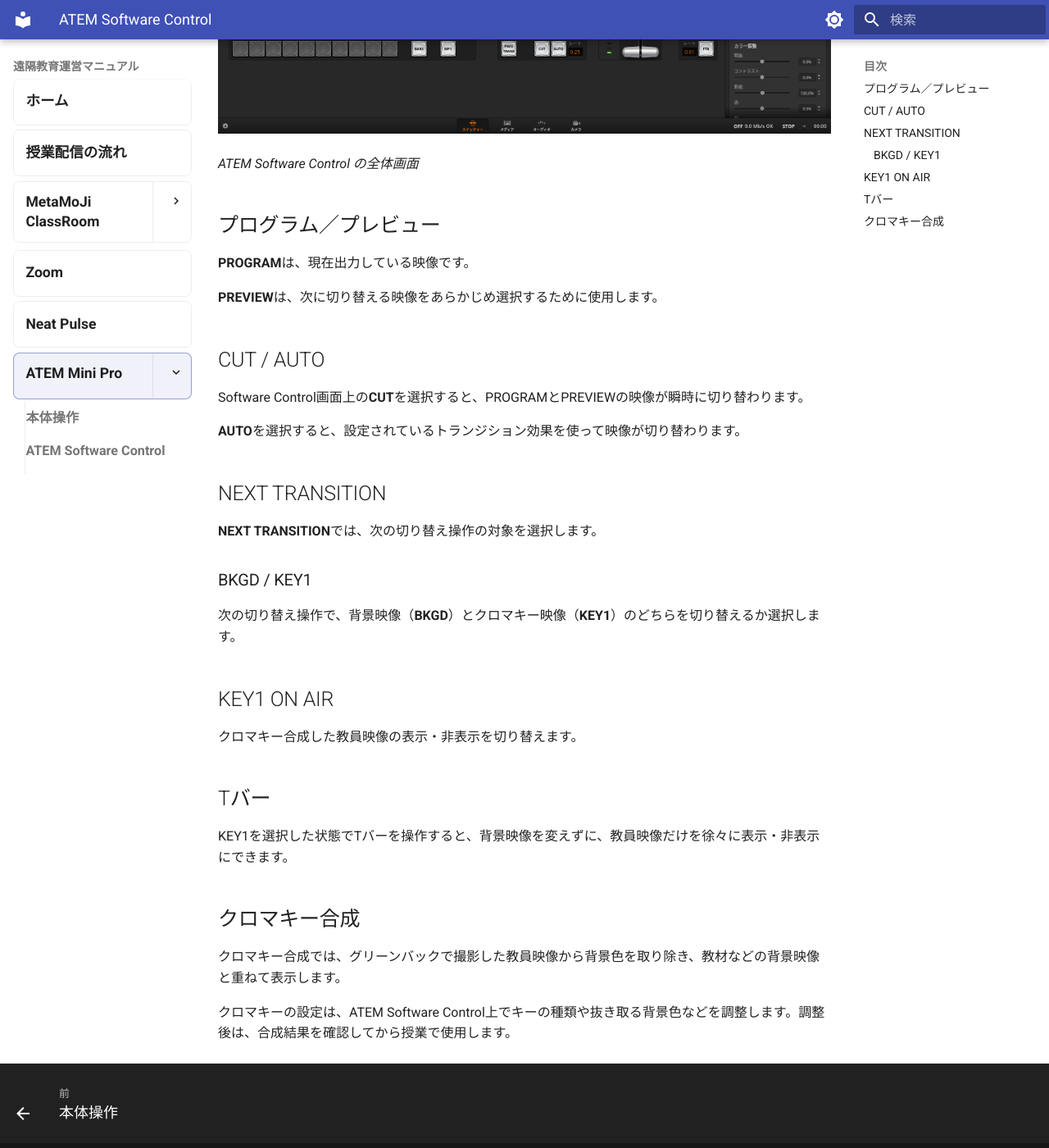
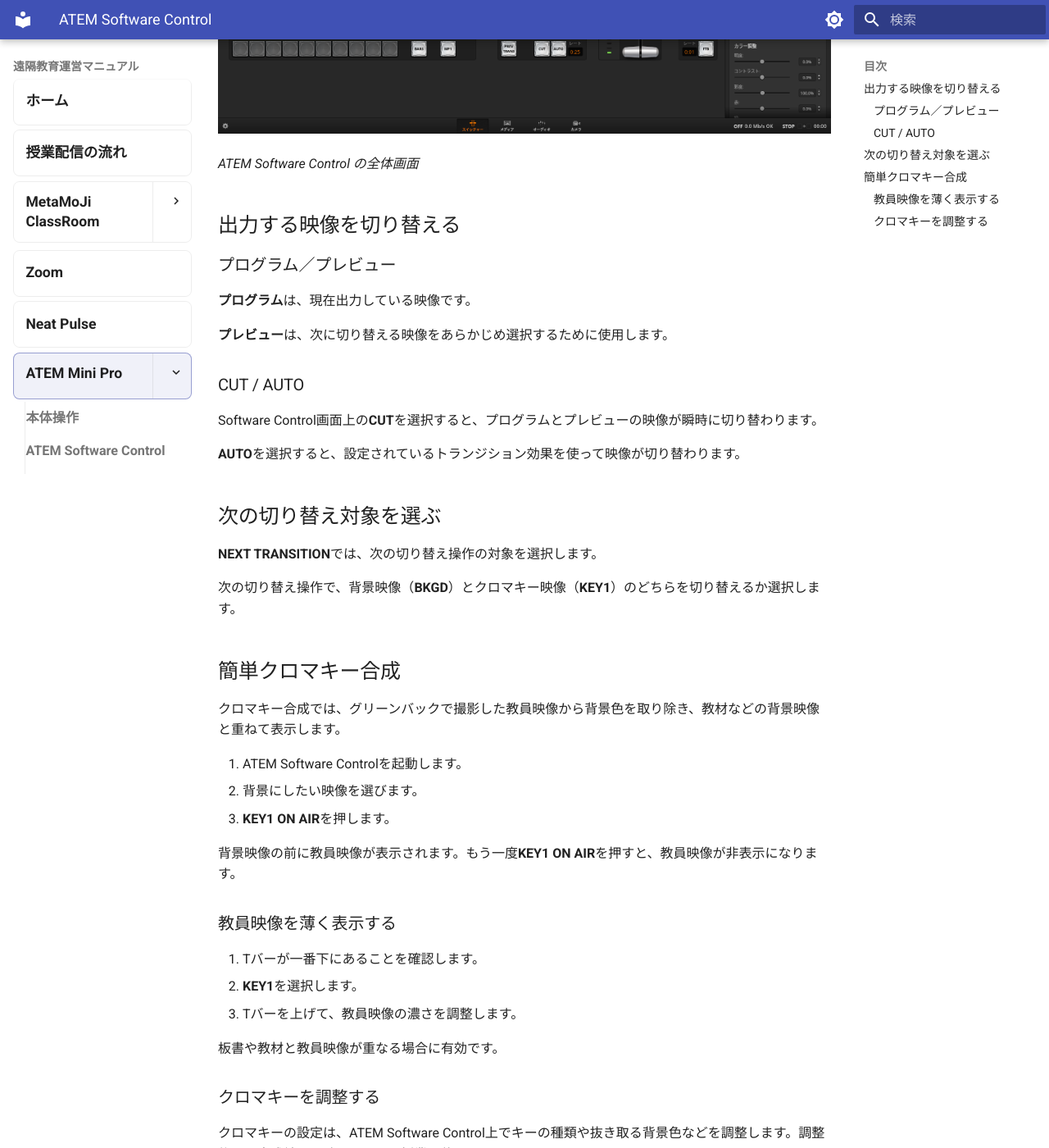
Before and after one commit to a-recs/remote-manual, an MkDocs documentation site: the page built from docs/atem-mini-pro/software-control/index.md, in a window 1280 px wide and 1400 px high, scrolled down 460 px. Shown: the whole window at 82% size. Built offline with MkDocs 1.6.1 and Material for MkDocs 9.7.7, drawn with Linux system fonts in a browser that asks for light colours.

Commit message:
Reorganize ATEM software control guide

```diff
--- a/docs/atem-mini-pro/software-control/index.md
+++ b/docs/atem-mini-pro/software-control/index.md
@@ -6,36 +6,44 @@ ATEM Software Controlは、ATEM Mini Proをパソコン上から操作するた
 
 *ATEM Software Control の全体画面*
 
-## プログラム／プレビュー
+## 出力する映像を切り替える
 
-**PROGRAM**は、現在出力している映像です。
+### プログラム／プレビュー
 
-**PREVIEW**は、次に切り替える映像をあらかじめ選択するために使用します。
+**プログラム**は、現在出力している映像です。
 
-## CUT / AUTO
+**プレビュー**は、次に切り替える映像をあらかじめ選択するために使用します。
 
-Software Control画面上の**CUT**を選択すると、PROGRAMとPREVIEWの映像が瞬時に切り替わります。
+### CUT / AUTO
+
+Software Control画面上の**CUT**を選択すると、プログラムとプレビューの映像が瞬時に切り替わります。
 
 **AUTO**を選択すると、設定されているトランジション効果を使って映像が切り替わります。
 
-## NEXT TRANSITION
+## 次の切り替え対象を選ぶ
 
 **NEXT TRANSITION**では、次の切り替え操作の対象を選択します。
 
-### BKGD / KEY1
-
 次の切り替え操作で、背景映像（**BKGD**）とクロマキー映像（**KEY1**）のどちらを切り替えるか選択します。
 
-## KEY1 ON AIR
-
-クロマキー合成した教員映像の表示・非表示を切り替えます。
-
-## Tバー
-
-KEY1を選択した状態でTバーを操作すると、背景映像を変えずに、教員映像だけを徐々に表示・非表示にできます。
-
-## クロマキー合成
+## 簡単クロマキー合成
 
 クロマキー合成では、グリーンバックで撮影した教員映像から背景色を取り除き、教材などの背景映像と重ねて表示します。
 
+1. ATEM Software Controlを起動します。
+2. 背景にしたい映像を選びます。
+3. **KEY1 ON AIR**を押します。
+
+背景映像の前に教員映像が表示されます。もう一度**KEY1 ON AIR**を押すと、教員映像が非表示になります。
+
+### 教員映像を薄く表示する
+
+1. Tバーが一番下にあることを確認します。
+2. **KEY1**を選択します。
+3. Tバーを上げて、教員映像の濃さを調整します。
+
+板書や教材と教員映像が重なる場合に有効です。
+
+### クロマキーを調整する
+
 クロマキーの設定は、ATEM Software Control上でキーの種類や抜き取る背景色などを調整します。調整後は、合成結果を確認してから授業で使用します。
```
